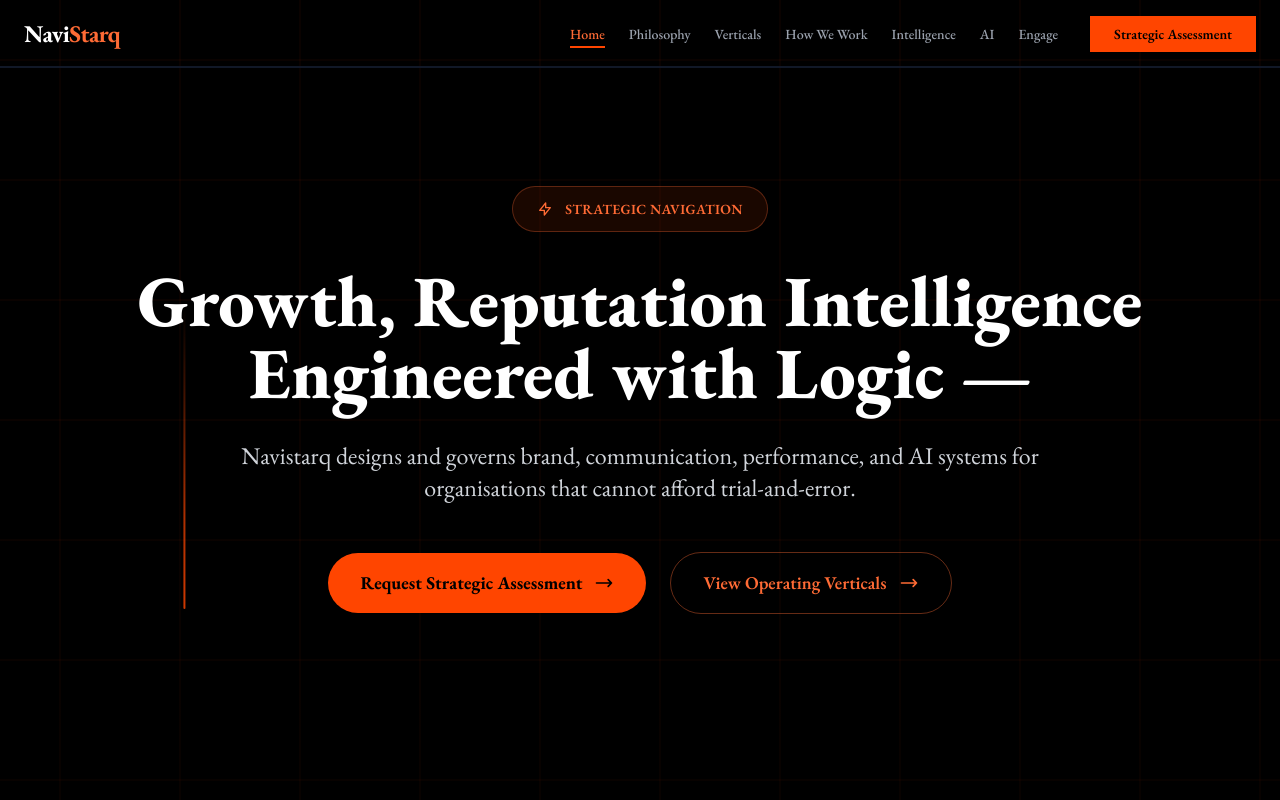
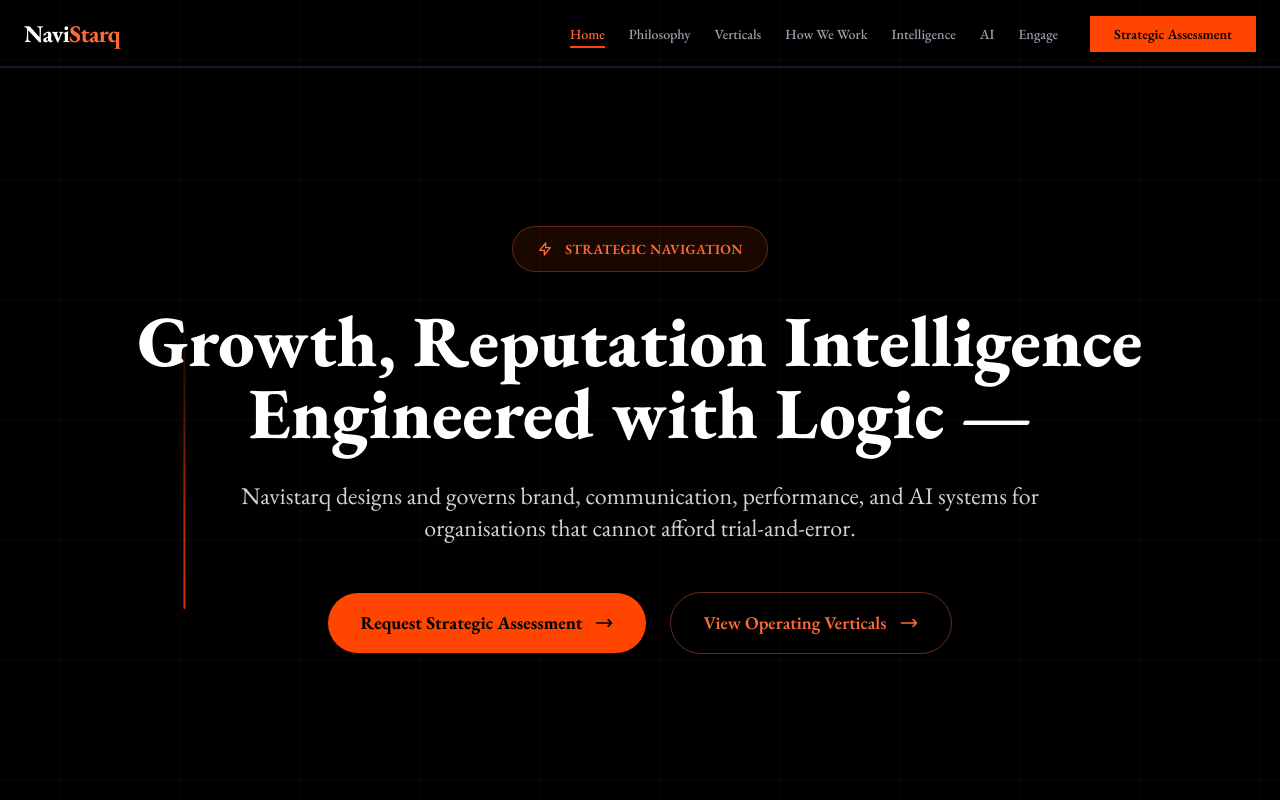
Before and after one commit to Saurabh-Biware/consultancy-website, a Next.js app: page / in a window 1280 px wide. Shown: the top 800 px of the page. Built offline with nearby package versions, Linux system fonts and the light colour scheme.

Commit message:
issues with emailJS resolving

```diff
--- a/app/components/EngageForm.tsx
+++ b/app/components/EngageForm.tsx
@@ -3,6 +3,8 @@
 import emailjs from "@emailjs/browser";
 
 import { useState } from 'react';
+
+declare const process: any;
 interface FormData {
   name: string
   email: string
@@ -66,8 +68,8 @@
 
   try {
     const res = await emailjs.send(
-        "service_w1wa1kg",
-        "template_f9nz3ek",
+        process.env.NEXT_PUBLIC_EMAILJS_SERVICE_ID!,
+        process.env.NEXT_PUBLIC_EMAILJS_TEMPLATE_ID!,
         {
             name: formData.name || "",
             email: formData.email || "",
@@ -76,7 +78,7 @@
             complexity: formData.complexity || "",
             ctaType: ctaType || "",
         },
-        "aXXty3FMWFIwfNdTu"
+        process.env.NEXT_PUBLIC_EMAILJS_PUBLIC_KEY!
     );
 
     alert("Thank you! Your request has been submitted.");
@@ -156,11 +158,11 @@
                   className="w-full p-4 bg-black border border-gray-600 text-white font-serif focus:border-neon-orange focus:outline-none transition-colors"
                 >
                   <option value="">Select your primary focus</option>
-                  <option value="brand">Brand & Reputation Management</option>
-                  <option value="growth">Growth & Performance Marketing</option>
-                  <option value="production">High-End Production & Events</option>
-                  <option value="ai">AI & Technology Integration</option>
-                  <option value="comprehensive">Comprehensive Strategic Partnership</option>
+                  <option value="Brand & Reputation Management">Brand & Reputation Management</option>
+                  <option value="Growth & Performance Marketing">Growth & Performance Marketing</option>
+                  <option value="High-End Production & Events">High-End Production & Events</option>
+                  <option value="AI & Technology Integration">AI & Technology Integration</option>
+                  <option value="Comprehensive Strategic Partnership">Comprehensive Strategic Partnership</option>
                 </select>
                 {errors.intent && <p className="text-neon-orange text-sm mt-2 font-serif">{errors.intent}</p>}
               </div>
@@ -176,9 +178,9 @@
                   className="w-full p-4 bg-black border border-gray-600 text-white font-serif focus:border-neon-orange focus:outline-none transition-colors"
                 >
                   <option value="">Select complexity level</option>
-                  <option value="single">Single vertical engagement</option>
-                  <option value="multi">Multi-vertical coordination</option>
-                  <option value="enterprise">Enterprise-wide transformation</option>
+                  <option value="Single vertical engagement">Single vertical engagement</option>
+                  <option value="Multi-vertical coordination">Multi-vertical coordination</option>
+                  <option value="Enterprise-wide transformation">Enterprise-wide transformation</option>
                 </select>
               </div>
             </form>
@@ -186,19 +188,19 @@
             {/* CTA Buttons */}
             <div className="space-y-4 mt-12">
               <button
-                onClick={() => handleSubmit('assessment')}
+                onClick={() => handleSubmit('Request Strategic Assessment')}
                 className="w-full px-8 py-4 bg-neon-orange text-black font-semibold hover:bg-white transition-colors font-serif"
               >
                 Request Strategic Assessment
               </button>
               <button
-                onClick={() => handleSubmit('consultation')}
+                onClick={() => handleSubmit('Book Executive Consultation')}
                 className="w-full px-8 py-4 border border-neon-orange text-neon-orange font-semibold hover:bg-neon-orange hover:text-black transition-colors font-serif"
               >
                 Book Executive Consultation
               </button>
               <button
-                onClick={() => handleSubmit('retainer')}
+                onClick={() => handleSubmit('Discuss Long-Term Partnership')}
                 className="w-full px-8 py-4 border border-neon-orange text-neon-orange font-semibold hover:bg-neon-orange hover:text-black transition-colors font-serif"
               >
                 Discuss Long-Term Partnership
--- a/app/components/HeroSection.tsx
+++ b/app/components/HeroSection.tsx
@@ -205,6 +205,7 @@
     h-[70vh]
     lg:h-[90vh]
     xl:h-screen
+    pt-20
   "
         >
             {/* Animated Grid Canvas */}
--- /dev/null
+++ b/app/components/NoSSR.tsx
@@ -0,0 +1,22 @@
+'use client'
+
+import { useEffect, useState } from 'react'
+
+interface NoSSRProps {
+  children: React.ReactNode
+  fallback?: React.ReactNode
+}
+
+export default function NoSSR({ children, fallback = null }: NoSSRProps) {
+  const [isMounted, setIsMounted] = useState(false)
+
+  useEffect(() => {
+    setIsMounted(true)
+  }, [])
+
+  if (!isMounted) {
+    return <>{fallback}</>
+  }
+
+  return <>{children}</>
+}
--- a/app/globals.css
+++ b/app/globals.css
@@ -323,6 +323,30 @@
     50% { box-shadow: 0 0 25px rgba(255, 107, 53, 0.8); }
   }
 
+  /* Mobile scroll optimization */
+  @media (max-width: 768px) {
+    html, body {
+      min-height: 100vh;
+      min-height: -webkit-fill-available;
+    }
+
+    body {
+      position: relative;
+      overflow-x: hidden;
+    }
+
+    /* Prevent blank spaces during scroll */
+    main {
+      min-height: 100vh;
+      min-height: -webkit-fill-available;
+    }
+
+    section {
+      position: relative;
+      z-index: 1;
+    }
+  }
+
   /* Strategic Command Center Animations */
   .strategic-grid {
     animation: strategic-pulse 4s ease-in-out infinite;
--- a/app/layout.tsx
+++ b/app/layout.tsx
@@ -18,8 +18,12 @@
   children: React.ReactNode
 }) {
   return (
-    <html lang="en" className="overflow-x-hidden">
-      <body className={`${ebGaramond.variable} font-serif antialiased overflow-x-hidden w-full bg-black text-white`}>{children}</body>
+    <html lang="en" className="overflow-x-hidden" suppressHydrationWarning>
+      <body className={`${ebGaramond.variable} font-serif antialiased overflow-x-hidden w-full bg-black text-white min-h-screen`} suppressHydrationWarning>
+        <div className="min-h-screen bg-black">
+          {children}
+        </div>
+      </body>
     </html>
   )
 }
--- a/app/page.tsx
+++ b/app/page.tsx
@@ -7,6 +7,7 @@
 import Footer from './components/Footer'
 import HeroSection from './components/HeroSection'
 import IntelligencePage from './components/IntelligencePage'
+import NoSSR from './components/NoSSR'
 import PhilosophyPage from './components/PhilosophyPage'
 import PositioningBlock from './components/PositioningBlock'
 import ProcessVisualization from './components/ProcessVisualization'
```
Also changed, not shown: package.json (+0 -12 lines).
